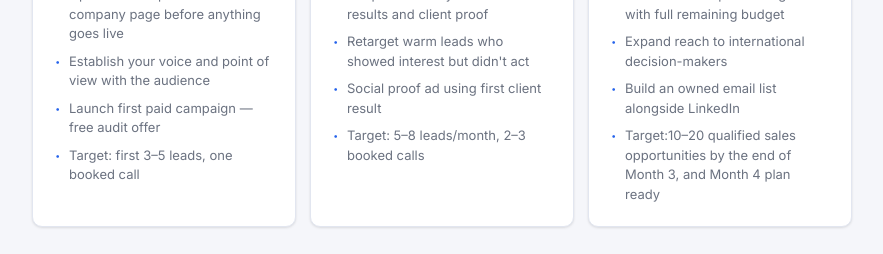
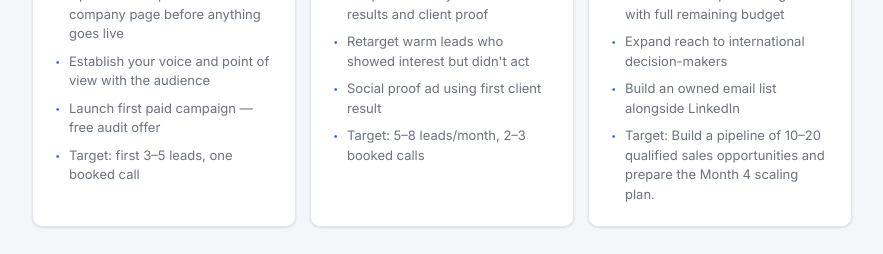
Before and after one commit to adarsha-s-roa/Linekdin_Strategy, a plain HTML site: page index.html in a window 1280 px wide. Shown: the part 1000-1254 px from the top of the page, without its empty margins (198-1081 px from the left). Drawn offline with Linux system fonts and the light colour scheme.

Commit message:
Update index.html

```diff
--- a/index.html
+++ b/index.html
@@ -195,7 +195,7 @@ body{font-family:'Inter',sans-serif;background:var(--bg);color:var(--text);font-
           <li>Scale the best-performing ad with full remaining budget</li>
           <li>Expand reach to international decision-makers</li>
           <li>Build an owned email list alongside LinkedIn</li>
-          <li>Target:10–20 qualified sales opportunities by the end of Month 3, and Month 4 plan ready</li>
+          <li>Target: Build a pipeline of 10–20 qualified sales opportunities and prepare the Month 4 scaling plan.</li>
         </ul>
       </div>
     </div>
```
